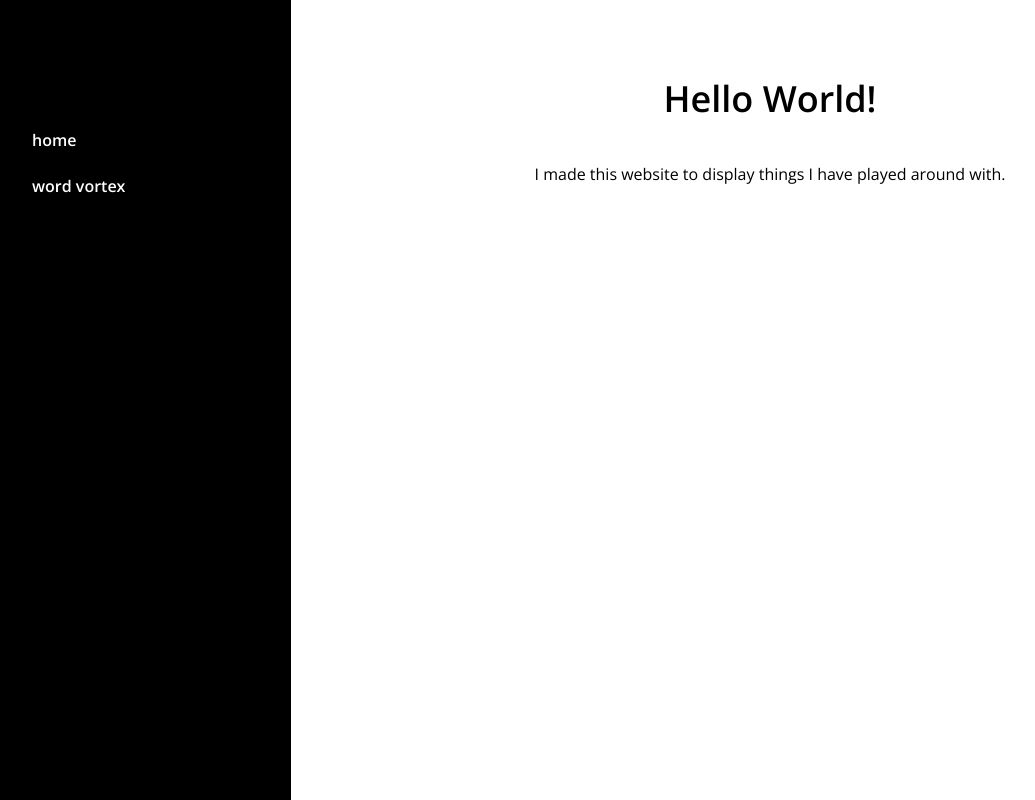
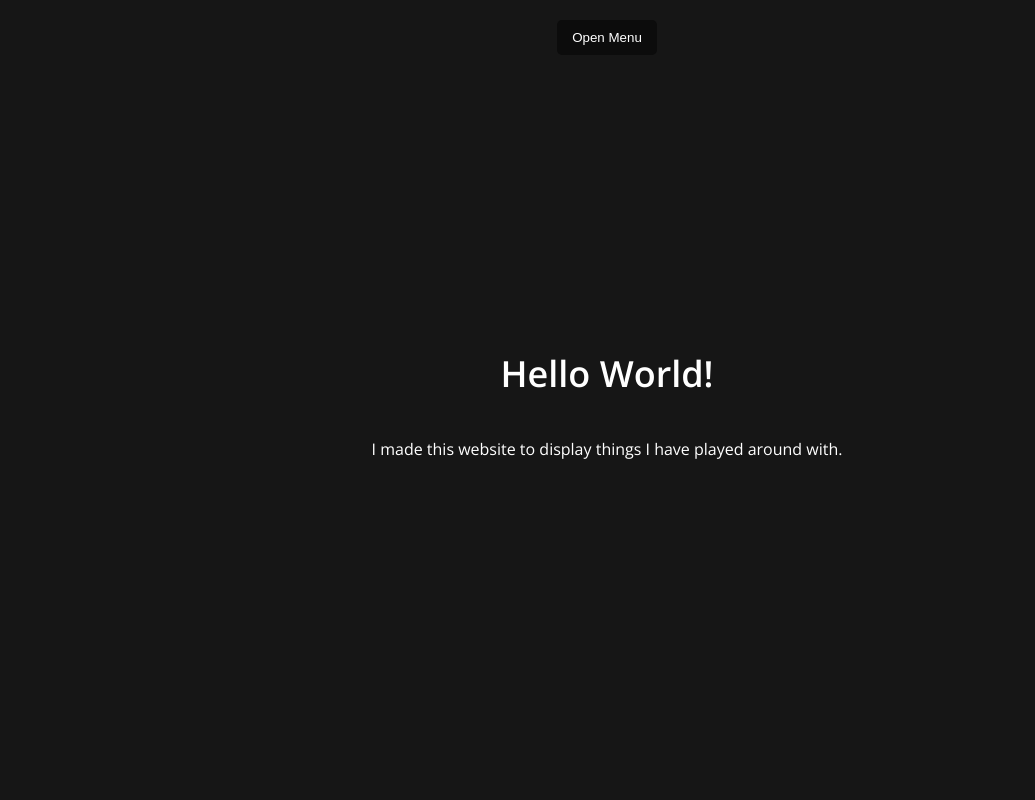
Before and after one commit to zopinos/demo-dump, a React (Vite) app in the folder front-end/: page / in a window 1280 px wide. Shown: the whole page, without its empty margins (33-1068 px from the left). Built offline with nearby package versions, Linux system fonts and the light colour scheme.

Commit message:
Make a start for a menu

```diff
--- a/front-end/src/App.tsx
+++ b/front-end/src/App.tsx
@@ -1,38 +1,23 @@
 import { BrowserRouter as Router, Routes, Route } from "react-router-dom";
 import Home from "./components/Routes/Home";
-import Sidebar from "./components/Sidebar";
-import styled, { ThemeProvider, createGlobalStyle } from "styled-components";
+import { ThemeProvider, createGlobalStyle } from "styled-components";
 import theme from "./theme";
 import WordVordex from "./components/Routes/WordVortex";
+import DemoList from "./components/DemoList";
 
 const GlobalStyle = createGlobalStyle`
   body {
     padding: 0;
     margin: 0;
     height: 100vh;
-    color: ${(props) => props.theme.palette.primary};
-    background-color: ${(props) => props.theme.palette.secondary};
-    overflow: hidden;
+    color: ${({ theme }) => theme.palette.primary};
+    background-color: ${({ theme }) => theme.palette.secondary};
   }
-`;
-
-const Page = styled.div`
-  display: flex;
-  height: 100vh;
-`;
-
-const Views = styled.div`
-  display: flex;
-  flex: 1;
-  flex-direction: row;
-`;
-
-const Content = styled.div`
+  #root {
     display: flex;
     flex-direction: column;
-  flex: 1;
-  overflow-y: auto;
-  overflow-x: hidden;
+    height: 100%;
+  }
 `;
 
 const App = () => {
@@ -40,17 +25,11 @@
     <Router>
       <ThemeProvider theme={theme}>
         <GlobalStyle />
-        <Page>
-          <Views>
-            <Sidebar />
-            <Content>
         <Routes>
           <Route path="/" element={<Home />} />
           <Route path="/word-vortex" element={<WordVordex />} />
         </Routes>
-            </Content>
-          </Views>
-        </Page>
+        <DemoList />
       </ThemeProvider>
     </Router>
   );
--- /dev/null
+++ b/front-end/src/components/DemoList.tsx
@@ -0,0 +1,77 @@
+import { Link } from "react-router-dom";
+import styled from "styled-components";
+import { useState } from "react";
+
+const Base = styled.div`
+  display: flex;
+  justify-content: center;
+`;
+
+const Overlay = styled.div`
+  position: fixed;
+  top: 0;
+  left: 0;
+  width: 100%;
+  height: 100%;
+  display: flex;
+  justify-content: center;
+  align-items: center;
+  //background: rgba(0, 0, 0, 0.5);
+`;
+
+const Subwindow = styled.div`
+  background: ${({ theme }) => theme.palette.primary};
+  padding: 20px;
+  border-radius: 10px;
+  box-shadow: 0 4px 10px rgba(0, 0, 0, 0.3);
+  width: 300px;
+  max-height: 400px;
+  overflow-y: auto;
+`;
+
+const DemoLink = styled(Link)`
+  display: block;
+  padding: 10px;
+  color: ${({ theme }) => theme.palette.secondary};
+  text-decoration: none;
+  &:hover {
+    text-decoration: underline;
+  }
+`;
+
+const ToggleButton = styled.button`
+  position: fixed;
+  top: 20px;
+  padding: 10px 15px;
+  background: ${({ theme }) => theme.palette.dark};
+  color: white;
+  border: none;
+  border-radius: 5px;
+  cursor: pointer;
+`;
+
+const DemoList = () => {
+  const [isOpen, setIsOpen] = useState(false);
+
+  return (
+    <Base>
+      {!isOpen ? (
+        <ToggleButton onClick={() => setIsOpen(!isOpen)}>Open Menu</ToggleButton>
+      ) : (
+        <Overlay>
+          <ToggleButton onClick={() => setIsOpen(!isOpen)}>Open Menu</ToggleButton>
+          <Subwindow>
+            <DemoLink to="/">Home</DemoLink>
+            <DemoLink to="/word-vortex">Word Vortex</DemoLink>
+            <DemoLink to="/game">Game</DemoLink>
+            <DemoLink to="/settings">Settings</DemoLink>
+            <DemoLink to="/profile">Profile</DemoLink>
+            <DemoLink to="/help">Help</DemoLink>
+          </Subwindow>
+        </Overlay>
+      )}
+    </Base>
+  );
+};
+
+export default DemoList;
--- a/front-end/src/components/Routes/Home.tsx
+++ b/front-end/src/components/Routes/Home.tsx
@@ -1,33 +1,21 @@
-import styled, { ThemeProvider } from "styled-components";
-import theme from "../../theme";
+import styled from "styled-components";
 import { H1, P } from "../StyledElements";
-
-const Page = styled.div`
-  display: flex;
-  flex-direction: column;
-  align-items: left;
-  height: 100vh;
-`;
 
 const Div = styled.div`
   display: flex;
+  flex: 1;
   flex-direction: column;
-  margin-top: 50px;
   align-items: center;
+  justify-content: center;
+  background-color: ${({ theme }) => theme.palette.primary};
 `;
 
 const Home = () => {
   return (
-    <ThemeProvider theme={theme}>
-      <Page>
-        <Div>
-          <H1>Hello World!</H1>
-          <P>
-            I made this website to display things I have played around with.
-          </P>
-        </Div>
-      </Page>
-    </ThemeProvider>
+    <Div>
+      <H1>Hello World!</H1>
+      <P>I made this website to display things I have played around with.</P>
+    </Div>
   );
 };
 
--- a/front-end/src/components/Sidebar.tsx
+++ /dev/null
@@ -1,49 +0,0 @@
-import { Link } from "react-router-dom";
-import styled, { ThemeProvider } from "styled-components";
-import theme from "../theme";
-import { H1, Nav } from "./StyledElements";
-
-const Div = styled.div`
-  display: flex;
-  flex-direction: column;
-  padding: 20px 50px;
-  width: 14em;
-  max-height: 100vh;
-  overflow-y: auto;
-  background-color: ${(props) => props.theme.palette.primary};
-  border-color: ${(props) => props.theme.palette.secondary};
-  border-right-style: solid;
-  border-width: 2px;
-`;
-
-const DemoLink = styled(Link)`
-  margin: 2px 0;
-  padding: 10px 15px;
-  color: ${(props) => props.theme.palette.common.white};
-  border-radius: 10px;
-  text-decoration: none;
-  font-family: ${(props) => props.theme.typography.fonts.main};
-  font-weight: ${(props) => props.theme.typography.fontWeights.bold};
-  font-style: normal;
-
-  &:hover {
-    color: ${(props) => props.theme.palette.primary};
-    background-color: ${(props) => props.theme.palette.secondary};
-  }
-`;
-
-const Sidebar = () => {
-  return (
-    <ThemeProvider theme={theme}>
-      <Div>
-        <H1>Demos</H1>
-        <Nav>
-          <DemoLink to="/">home</DemoLink>
-          <DemoLink to="/word-vortex">word vortex</DemoLink>
-        </Nav>
-      </Div>
-    </ThemeProvider>
-  );
-};
-
-export default Sidebar;
--- a/front-end/src/components/StyledElements.tsx
+++ b/front-end/src/components/StyledElements.tsx
@@ -1,20 +1,17 @@
 import styled from "styled-components";
 
 export const H1 = styled.h1`
-  font-family: ${(props) => props.theme.typography.fonts.main};
-  font-weight: ${(props) => props.theme.typography.fontWeights.bold};
-  font-size: ${(props) => props.theme.typography.fontSizes.heading};
+  font-family: ${({ theme }) => theme.typography.fonts.main};
+  font-weight: ${({ theme }) => theme.typography.fontWeights.bold};
+  font-size: ${({ theme }) => theme.typography.fontSizes.heading};
   font-style: normal;
+  color: ${({ theme }) => theme.palette.secondary};
 `;
 
 export const P = styled.p`
-  font-family: ${(props) => props.theme.typography.fonts.main};
-  font-weight: ${(props) => props.theme.typography.fontWeights.normal};
-  font-size: ${(props) => props.theme.typography.fontSizes.body};
+  font-family: ${({ theme }) => theme.typography.fonts.main};
+  font-weight: ${({ theme }) => theme.typography.fontWeights.normal};
+  font-size: ${({ theme }) => theme.typography.fontSizes.body};
   font-style: normal;
+  color: ${({ theme }) => theme.palette.secondary};
 `;
-
-export const Nav = styled.nav`
-  display: flex;
-  flex-direction: column;
-`;
--- a/front-end/src/styled.d.ts
+++ b/front-end/src/styled.d.ts
@@ -11,6 +11,7 @@
       };
       primary: string;
       secondary: string;
+      dark: string;
     };
 
     typography: {
--- a/front-end/src/theme.ts
+++ b/front-end/src/theme.ts
@@ -7,8 +7,9 @@
       black: "black",
       white: "white"
     },
-    primary: "black",
-    secondary: "white"
+    primary: "rgb(22, 22, 22)",
+    secondary: "white",
+    dark: "rgb(12, 12, 12)"
   },
   typography: {
     fontSizes: {
@@ -32,6 +33,7 @@
 secondary   #416380
 accent      #1D3C55
 dark        #092033
+dark        rgb(22, 22, 22)
 */
 
 export default theme;
```
Lines whose indentation alone changed are shown as unchanged.
